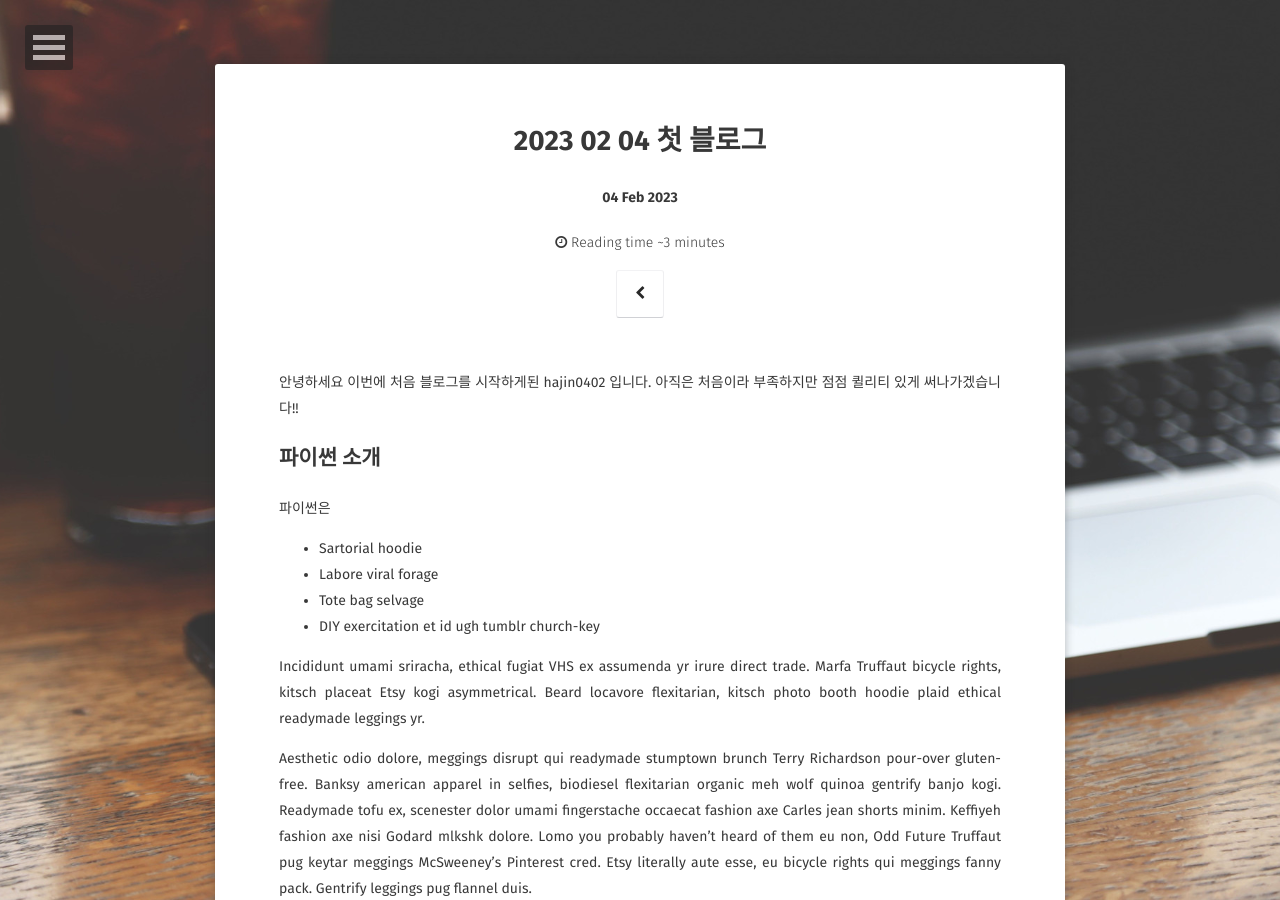
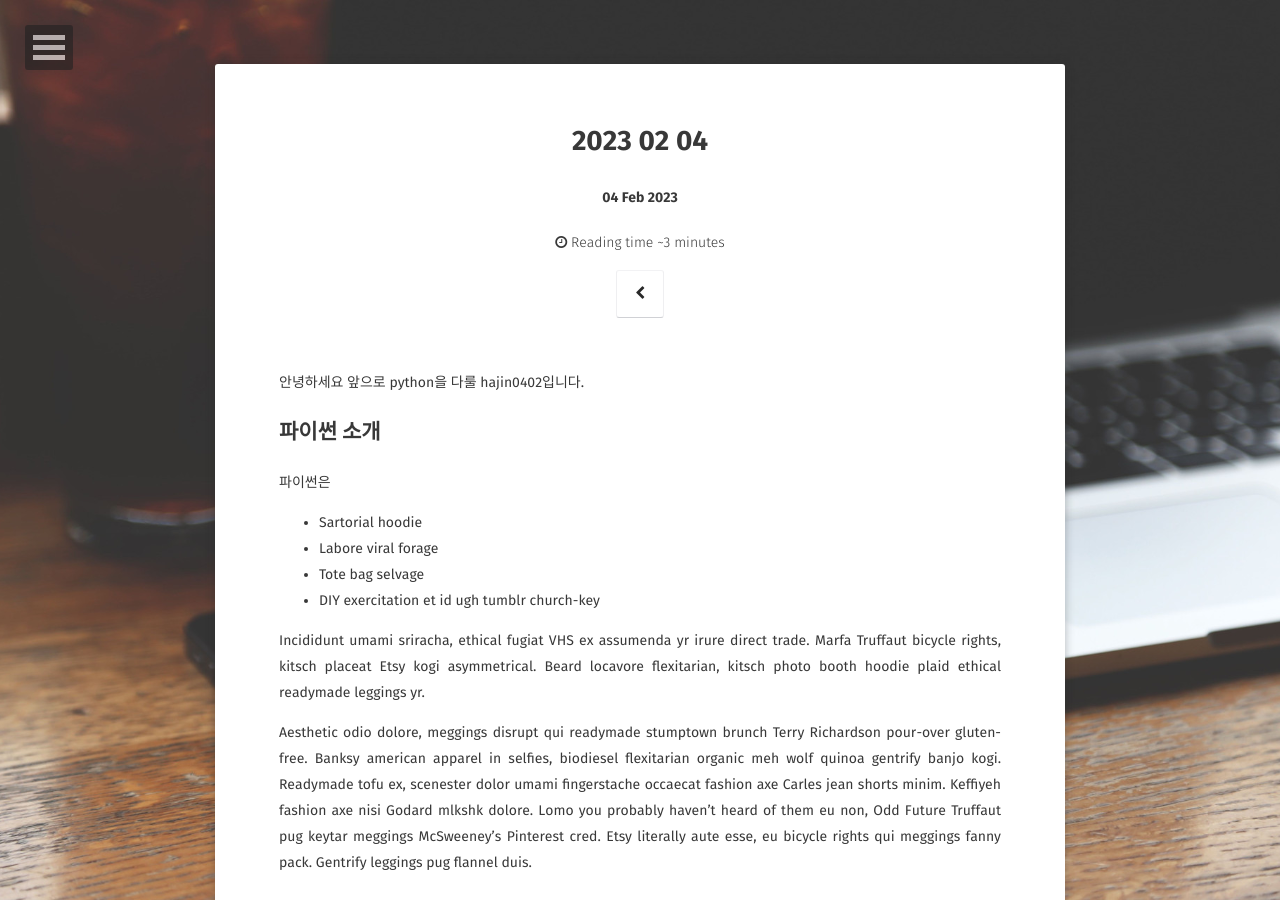
Before and after one commit to hajin0402/hajin0402.github.com, a Jekyll site: the page built from _posts/2023-02-04-readability-post.md, in a window 1280 px wide and 900 px high. Built offline with Jekyll 4.4.1, drawn with Linux system fonts in a browser that asks for light colours; some web fonts are replaced; comment, search, counter and statistics services are not loaded.

Commit message:
Update 2023-02-04-readability-post.md

```diff
--- a/_posts/2023-02-04-readability-post.md
+++ b/_posts/2023-02-04-readability-post.md
@@ -1,13 +1,13 @@
 ---
 layout: post
-title: "2023 02 04 첫 블로그"
+title: "2023 02 04"
 date: 2023-02-04
 excerpt: "안녕하세요 hajin0402입니다."
 tags: [python]
 comments: true
 ---
 
-안녕하세요 이번에 처음 블로그를 시작하게된 hajin0402 입니다. 아직은 처음이라 부족하지만 점점 퀼리티 있게 써나가겠습니다!!
+안녕하세요 앞으로 python을 다룰 hajin0402입니다.
 
 ## 파이썬 소개
 
```
